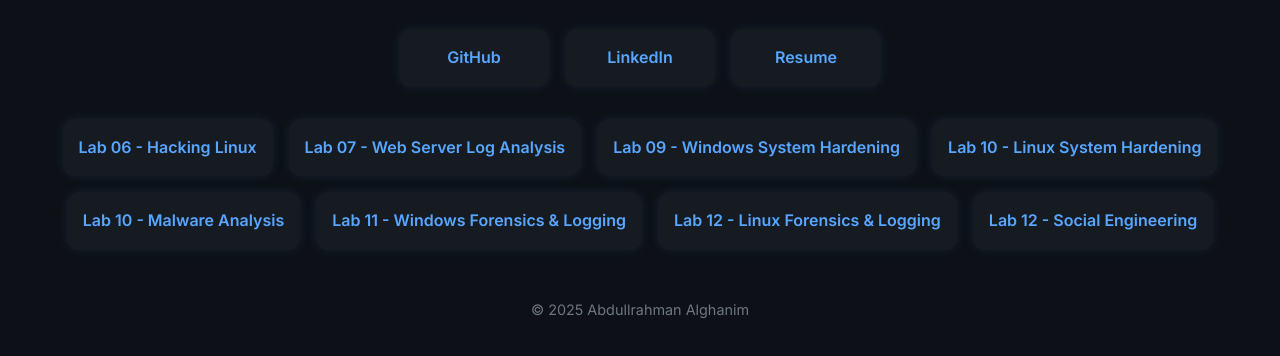
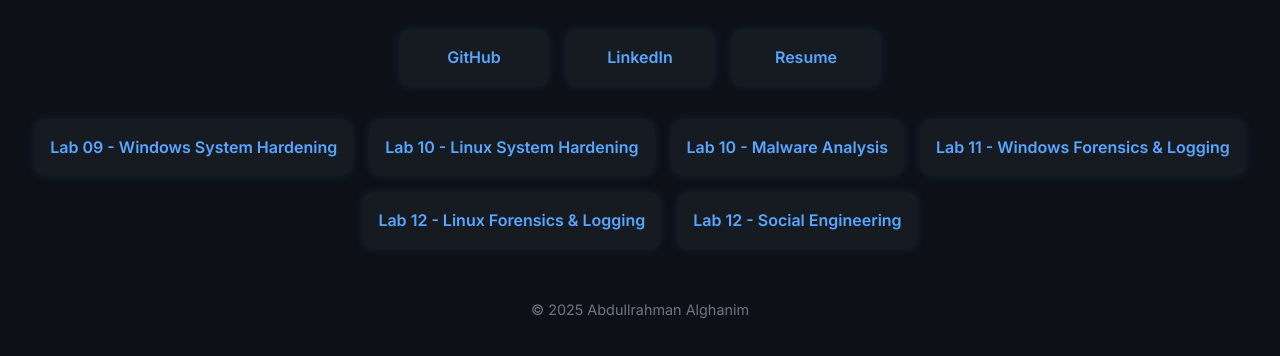
Before and after one commit to Abdul22002/abdul22002.github.io, a plain HTML site: page index.html in a window 1280 px wide. Shown: the part 158-514 px from the top of the page. Drawn offline with Linux system fonts and the light colour scheme.

Commit message:
Update index.html

```diff
--- a/index.html
+++ b/index.html
@@ -83,8 +83,6 @@
   </div>
 
   <div class="docs">
-    <a class="doc-link" href="Lab 6 hacking linux.docx" target="_blank">Lab 06 - Hacking Linux</a>
-    <a class="doc-link" href="LAB 07 - Web Server Log Analysis.docx" target="_blank">Lab 07 - Web Server Log Analysis</a>
     <a class="doc-link" href="LAB 9 Windows System Hardening.docx" target="_blank">Lab 09 - Windows System Hardening</a>
     <a class="doc-link" href="LAB 10 - Linux System Hardening.docx" target="_blank">Lab 10 - Linux System Hardening</a>
     <a class="doc-link" href="LAB 10 - Malware Analysis.docx" target="_blank">Lab 10 - Malware Analysis</a>
```
